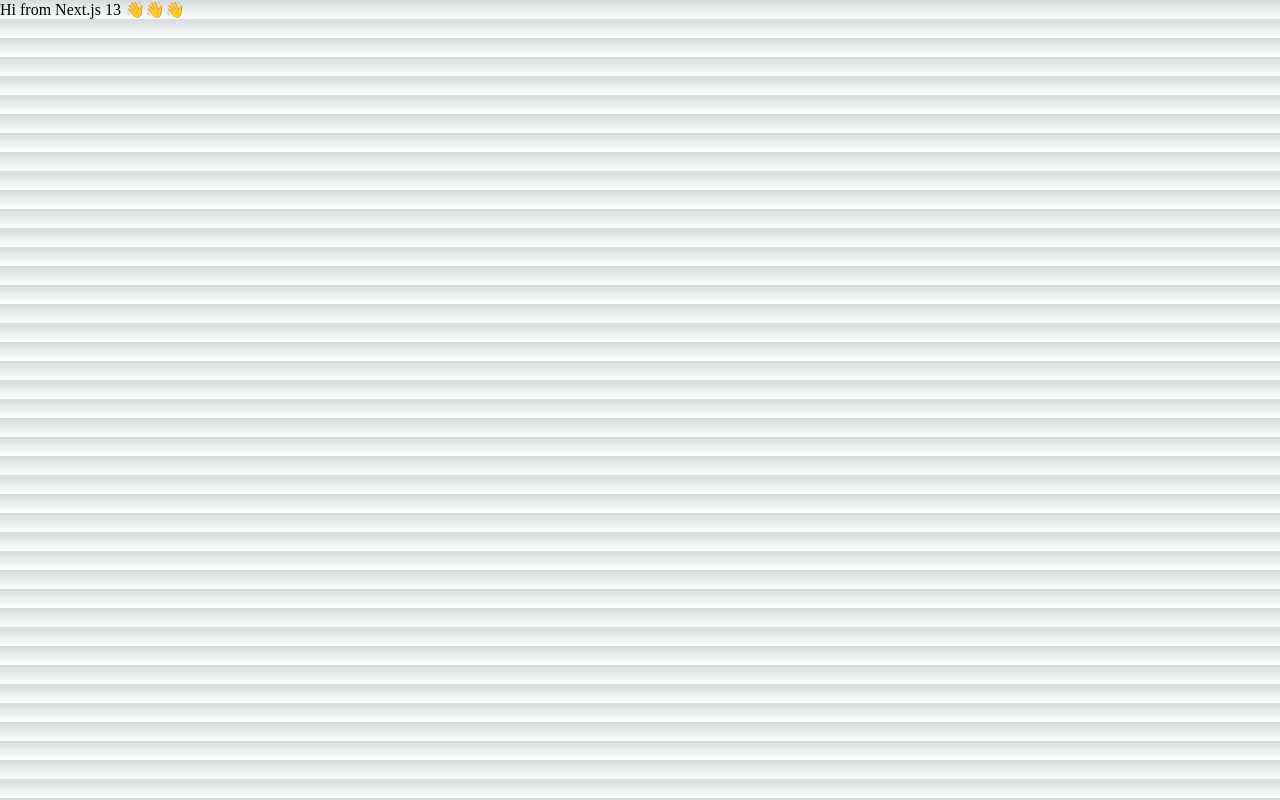
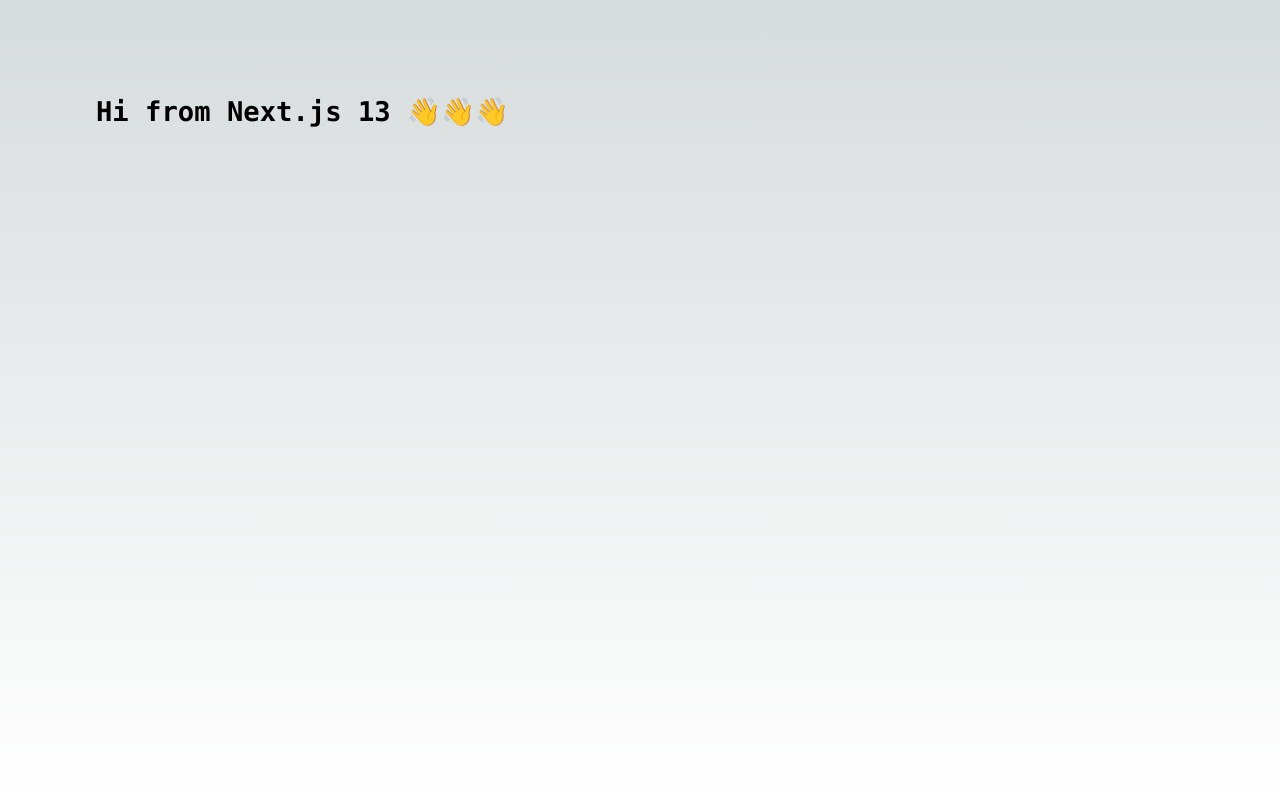
Before and after one commit to stefanhoth/stefanhoth.github.io, a Next.js app: page / in a window 1280 px wide. Built offline with nearby package versions, Linux system fonts and the light colour scheme.

Commit message:
feat: SSG props with typescript types

```diff
--- a/pages/index.tsx
+++ b/pages/index.tsx
@@ -1,23 +1,32 @@
 import Head from "next/head";
+import { GetStaticProps } from "next";
 import styles from "../styles/Home.module.css";
 
-export default function Home() {
+export const getStaticProps: GetStaticProps = async () => {
+  return {
+    props: {
+      content: {
+        title: "Meet Stefan Hoth - A Senior Engineering Leader",
+        description:
+          "Stefan Hoth is an experienced Engineering Leader based in Germany.",
+        welcome: "Hi from Next.js 13 👋👋👋",
+      },
+    }, // will be passed to the page component as props
+  };
+};
+
+export default function Home({ content }) {
   return (
     <>
       <Head>
-        <title>Meet Stefan Hoth - A Senior Engineering Leader</title>
-        <meta
-          name="description"
-          content="Stefan Hoth is an experienced Engineering Leader based in Germany."
-        />
+        <title>{content.title}</title>
+        <meta name="description" content="{content.description}" />
         <meta name="viewport" content="width=device-width, initial-scale=1" />
         <link rel="icon" href="/favicon.ico" />
       </Head>
-      <main>
-        <div>
-          <p>
-            Hi from Next.js 13 👋👋👋
-          </p>
+      <main className={styles.main}>
+        <div className={styles.description}>
+          <h1>{content.welcome}</h1>
         </div>
       </main>
     </>
```
